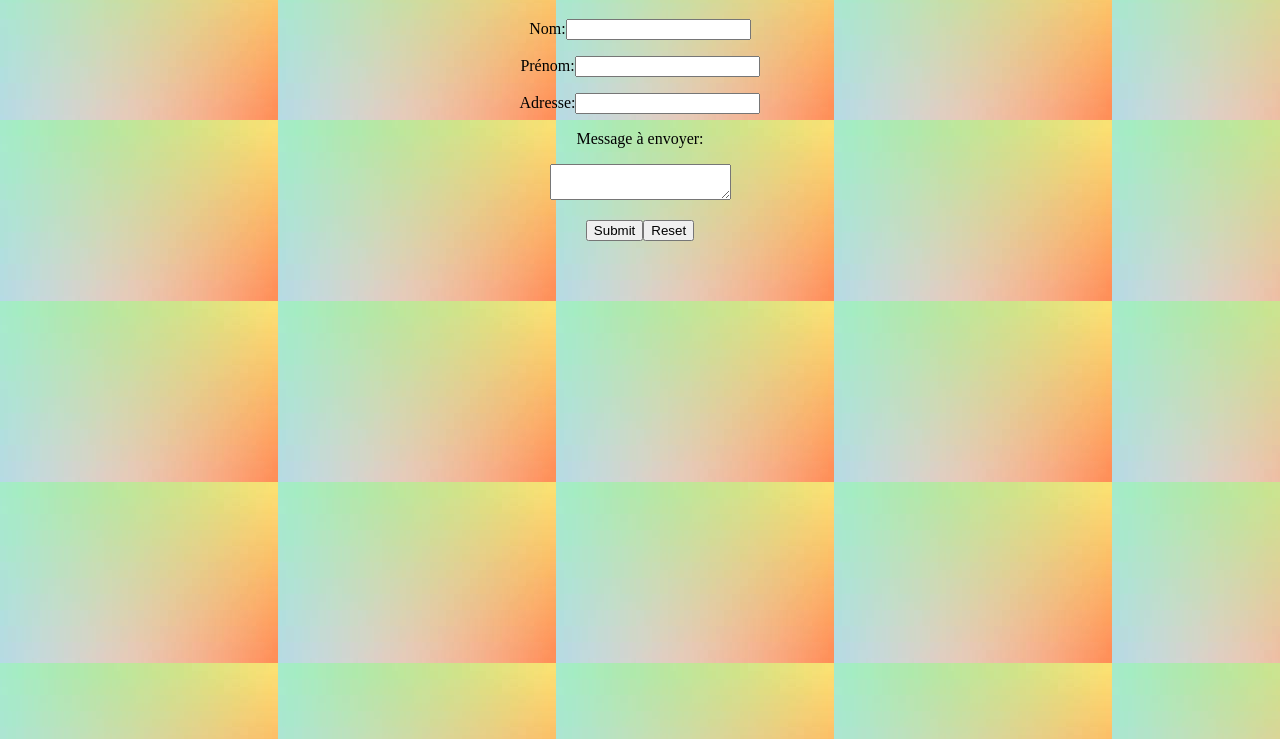
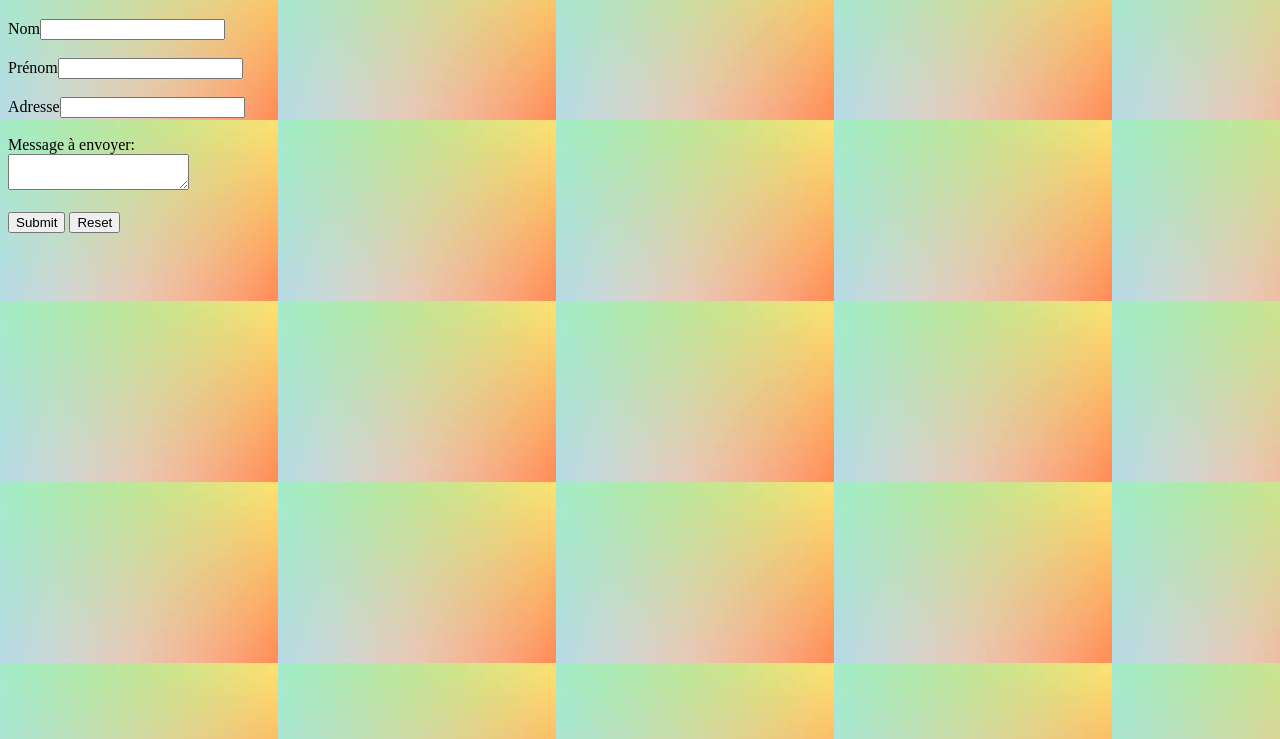
Before and after one commit to douik123/exhtml1, a plain HTML site: page contact.html in a window 1280 px wide. Shown: the part 61-800 px from the top of the page. Drawn offline with Linux system fonts and the light colour scheme.

Commit message:
modifier le fichier contact

```diff
--- a/contact.html
+++ b/contact.html
@@ -14,12 +14,13 @@
 
 <body>
    <h1 align="center">CONTACT</h1>
-    <p  align="center">Nom:<input type="text" name="T1" size="20"></p>
-    <p  align="center">Prénom:<input type="text" name="T2" size="20"></p>
-    <p  align="center">Adresse:<input type="text" name="T3" size="20"></p>
-    <p  align="center">Message à envoyer:</p>
-    <p  align="center"><textarea rows="2" name="S1" cols="20"  ></textarea></p>
-    <p  align="center"><input type="submit" value="Submit" name="B1"><input type="reset" value="Reset" name="B2"></p>
+    <label>Nom</label><input type="text" name="T1" size="20"><br><br>
+    <label>Prénom</label><input type="text" name="T1" size="20"><br><br>
+    <label>Adresse</label><input type="adresse" name="T1" size="20"><br><br>
+    <label>Message à envoyer:</label><br>
+    <textarea rows="2" name="S1" cols="20"  ></textarea><br><br>
+    <button>Submit</button>
+    <button>Reset</button>
 
 
 
```
